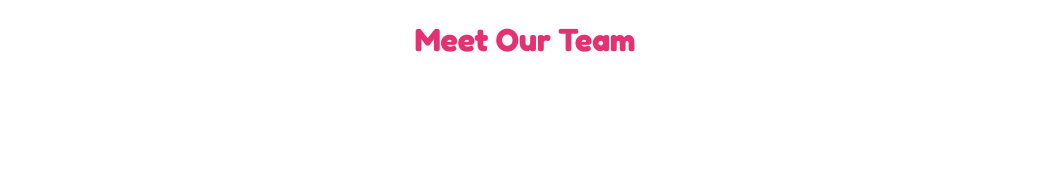
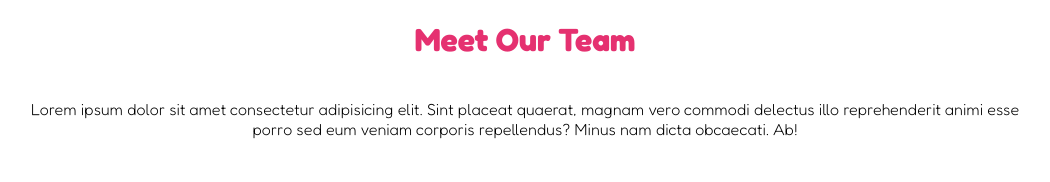
Before and after one commit to EnricoDG97/html-css-float-cards, a plain HTML site: page index.html in a window 1280 px wide. Shown: the whole page, without its empty margins (115-1165 px from the left). Drawn offline with Linux system fonts and the light colour scheme.

Commit message:
paragraph, centered

```diff
--- a/css/style.css
+++ b/css/style.css
@@ -15,3 +15,15 @@ header h1 {
     text-align: center;
     padding: 20px 0;
 }
+
+body main {
+    max-width: 1000px;
+    margin: 20px auto;
+}
+
+main p {
+    font-weight: 300;
+    color: black;
+    text-align: center;
+    padding-bottom: 40px;
+}
--- a/index.html
+++ b/index.html
@@ -15,7 +15,7 @@
         <h1>Meet Our Team</h1>
     </header>
     <main>
-        <p></p>
+        <p>Lorem ipsum dolor sit amet consectetur adipisicing elit. Sint placeat quaerat, magnam vero commodi delectus illo reprehenderit animi esse porro sed eum veniam corporis repellendus? Minus nam dicta obcaecati. Ab!</p>
         <div class="row"></div>
         <div class="row"></div>
         <div class="row"></div>
```
